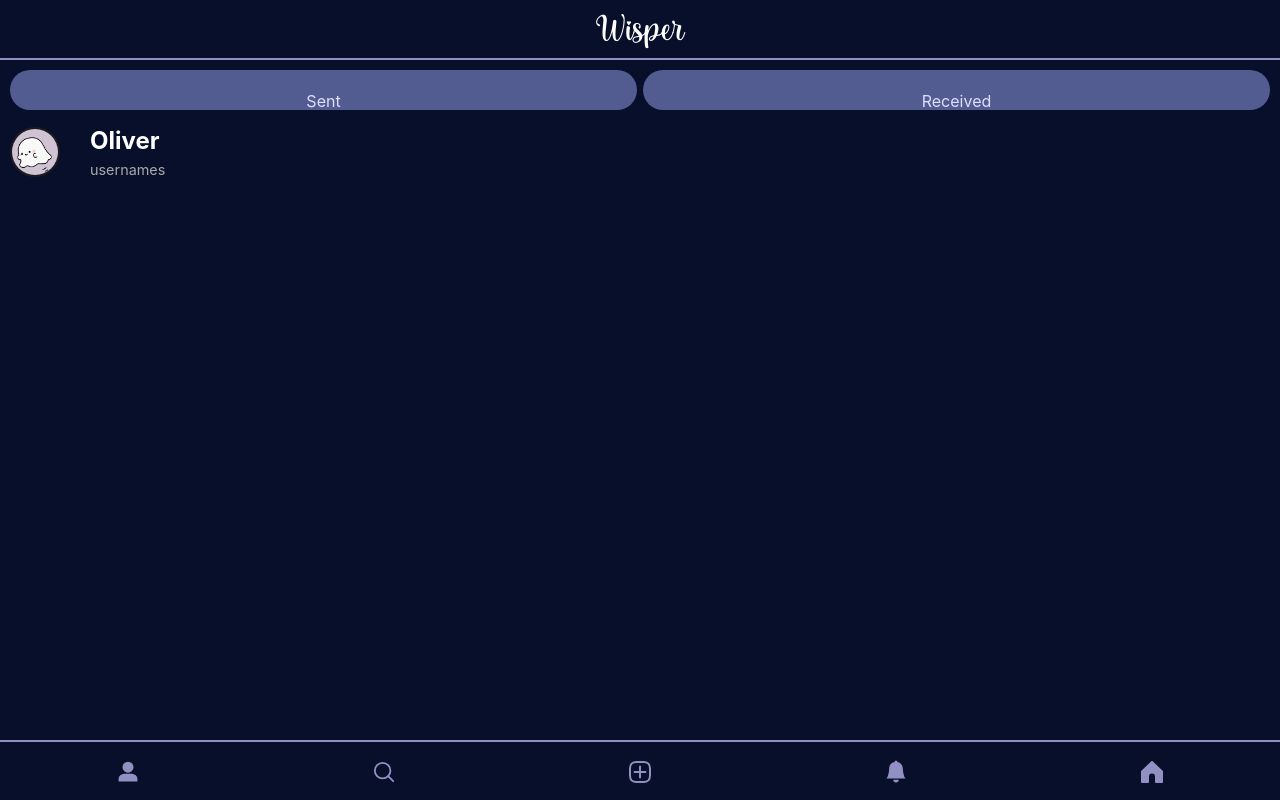
After one commit to Nini010/Wisper, a Flask app: page /notification in a window 1280 px wide. The commit adds this page. Run offline with Flask 3, Linux system fonts and the light colour scheme; parts of the project's set-up code (start-up, migrations or seed data) failed here and were passed over; some libraries are stand-ins or nearby versions.

Commit message:
Notifications page added and small changes in the profile page

```diff
--- a/Source/Main.py
+++ b/Source/Main.py
@@ -133,5 +133,9 @@ def edit():
 def profile():
     return render_template('Profilepage.html')
 
+@app.route('/notification')
+def notification():
+    return render_template('notifications.html')
+
 if __name__ == '__main__':
     app.run(host='0.0.0.0', port=5000, debug=True, ssl_context=('ssl.crt', 'ssl.key'))
--- a/Source/static/css/chats.css
+++ b/Source/static/css/chats.css
@@ -328,8 +328,15 @@ h5 {
   border-radius: 25px;
   border: none;
   background-color: #535C91;
-  color: #bab8eb;
+  color: #dfdefe;
   padding: 3%;
+  height: 50px;
+}
+
+.edit-btn:hover {
+  background-color: #383e60;
+  cursor: pointer;
+  box-shadow: 2px 1px 2px 1px rgba(255, 255, 255, 0.277);
 }
 
 .posts-container {
--- a/Source/static/css/settings.css
+++ b/Source/static/css/settings.css
@@ -117,43 +117,8 @@ nav a:hover {
   margin-top: 10%;
 }
 
-/* input,
-select {
-  width: 100%;
-  border-radius: 0.5rem;
-  margin: 2% 2%;
-  background-color: #1B1A55;
-  border: none;
-  box-shadow: 0 4px 6px rgba(0, 0, 0, 0.1);
-  padding: 2%;
-
-}
-
-label {
-  display: block;
-  text-align: left;
-  margin-bottom: 8px;
-}
 
 .signin-btn {
-  background-color: #535C91;
-  color: white;
-  padding: 2% 3%;
-  font-size: 100%;
-  border: none;
-  border-radius: 4px;
-  margin: 0;
-  margin-top: 3%;
-  width: 200px;
-  height: 50px;
-  cursor: pointer;
-}
-
-.signin:hover {
-  background-color: rgb(0, 0, 0);
-} */
-
-.signup-btn {
   display: grid;
   grid-template-rows: 50% 50%;
   justify-content: center;
@@ -205,3 +170,31 @@ label {
 .btn-fb:hover {
   background-color: #f1f1f1;
 }
+
+/*Notifications page*/
+.notif-container {
+  display: grid;
+  grid-template-columns: 1fr 1fr;
+  justify-content: space-between;
+  gap: 6px;
+  vertical-align: center;
+  margin-top: 10px;
+  padding-right: 10px;
+  padding-left: 10px;
+}
+
+.notif-btn {
+  width: 100%;
+  border-radius: 25px;
+  border: none;
+  background-color: #535C91;
+  color: #dfdefe;
+  padding: 3%;
+  height: 40px;
+}
+
+.notif-btn:hover {
+  background-color: #383e60;
+  cursor: pointer;
+  box-shadow: 2px 1px 2px 1px rgba(255, 255, 255, 0.277);
+}
--- a/Source/templates/SignIn.html
+++ b/Source/templates/SignIn.html
@@ -21,7 +21,7 @@
           <br> -->
         <!-- <button id="signin" class="signin-btn" type="signin">Sign In</button><br> -->
 
-        <div class="signup-btn">
+        <div class="signin-btn">
           <div class="google">
             <a href="{{ url_for('loginWithGoogle') }}" class="btn btn-google">
               <div class="logo-img">
--- a/Source/templates/base.html
+++ b/Source/templates/base.html
@@ -80,6 +80,7 @@
                     </button>
                 </div>
 
+                <a href="{{ url_for('notification') }}" class="notification-link">
                 <div class="notifs icon-container">
                     <button class="n-btn">
                         <svg xmlns="http://www.w3.org/2000/svg" width="22" height="22" fill="#9290C3"
@@ -89,6 +90,7 @@
                         </svg>
                     </button>
                 </div>
+            </a>
 
                 <a href="{{ url_for('chats') }}" class="search-link">
                 <div class="home icon-container">
--- /dev/null
+++ b/Source/templates/notifications.html
@@ -0,0 +1,35 @@
+{% extends "base.html" %}
+
+{% block content %}
+<div class="notif-container">
+    <!-- <a href="{{ url_for('chats') }}">
+      <div class="btc">
+        <button class="btn back" type="button" id="backtochat">
+        <svg xmlns="http://www.w3.org/2000/svg" width="25" height="25" fill="#9290C3" class="bi bi-arrow-left-circle" viewBox="0 0 17 17">
+          <path fill-rule="evenodd" d="M1 8a7 7 0 1 0 14 0A7 7 0 0 0 1 8m15 0A8 8 0 1 1 0 8a8 8 0 0 1 16 0m-4.5-.5a.5.5 0 0 1 0 1H5.707l2.147 2.146a.5.5 0 0 1-.708.708l-3-3a.5.5 0 0 1 0-.708l3-3a.5.5 0 1 1 .708.708L5.707 7.5z"/>
+        </svg>
+      </button>
+      </div>
+      </a>-->
+      <div class="Sent">
+        <button class="notif-btn">Sent</button>
+      </div>
+      <div class="received">
+        <button class="notif-btn">Received</button>
+      </div>
+</div>
+<div class="notif-panes">
+  <div class="accounts">
+    <div class="dp">
+      <img class="pfp" src="static/images/pfp.jpg">
+    </div>
+    <a href="{{ url_for('DM') }}" class="dm-link">
+      <div class="account-info">
+        <p class="name">Oliver</p>
+        <p class="username">usernames</p>
+      </div>
+    </a>
+  </div>
+</div>
+</div>
+{% endblock %}
```
